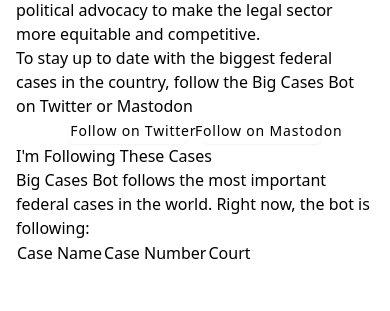
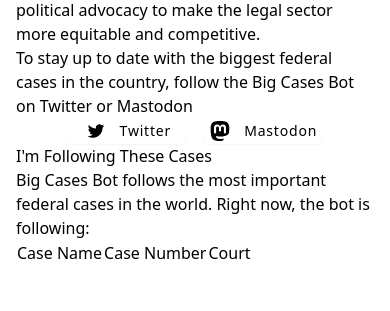
Before and after one commit to freelawproject/bigcases2, a Django app: page /big-cases/about/ in a window 390 px wide. Shown: the part 228-539 px from the top of the page. Run offline with Django 4.2, Linux system fonts and the light colour scheme; data that the repository does not hold is empty; parts of the project's set-up code (start-up, migrations or seed data) failed here and were passed over; some libraries are stand-ins or nearby versions.

Commit message:
fix(html): Fix buttons on mobile

```diff
--- a/bc/web/templates/big-cases/about.html
+++ b/bc/web/templates/big-cases/about.html
@@ -15,7 +15,7 @@
           {% include 'includes/inlines/twitter.svg' %}
         </div>
         <div class="ml-3">
-          <p class="text-sm xl:text-base text-center font-medium">Follow on Twitter</p>
+          <p class="text-sm xl:text-base text-center font-medium"><span class="hidden md:inline">Follow on </span>Twitter</p>
         </div>
       </a>
     </div>
@@ -26,7 +26,7 @@
           {% include 'includes/inlines/mastodon.svg' %}
         </div>
         <div class="ml-3">
-          <p class="text-sm xl:text-base text-center font-medium">Follow on Mastodon</p>
+          <p class="text-sm xl:text-base text-center font-medium"><span class="hidden md:inline">Follow on </span>Mastodon</p>
         </div>
       </a>
     </div>
```
